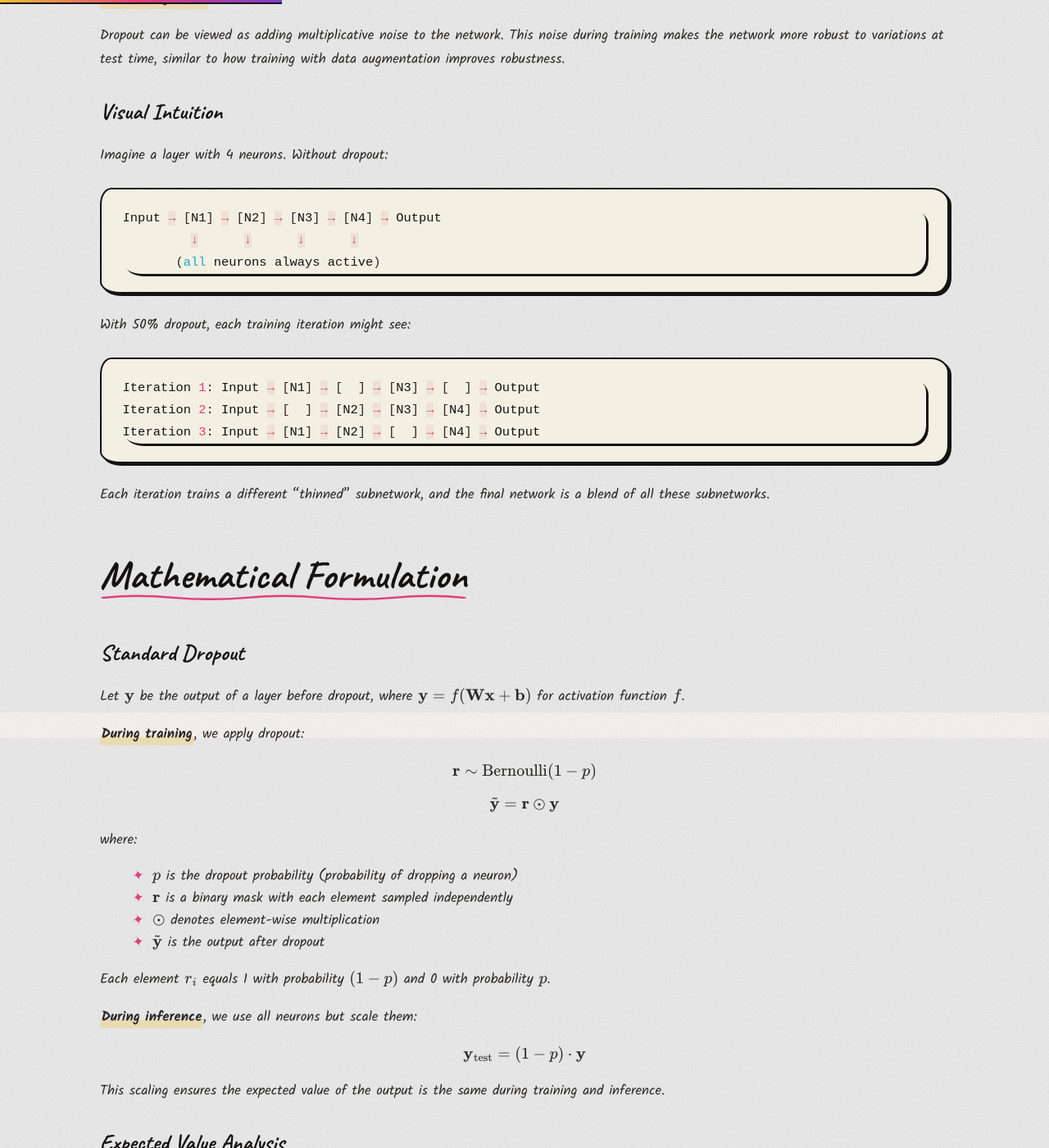
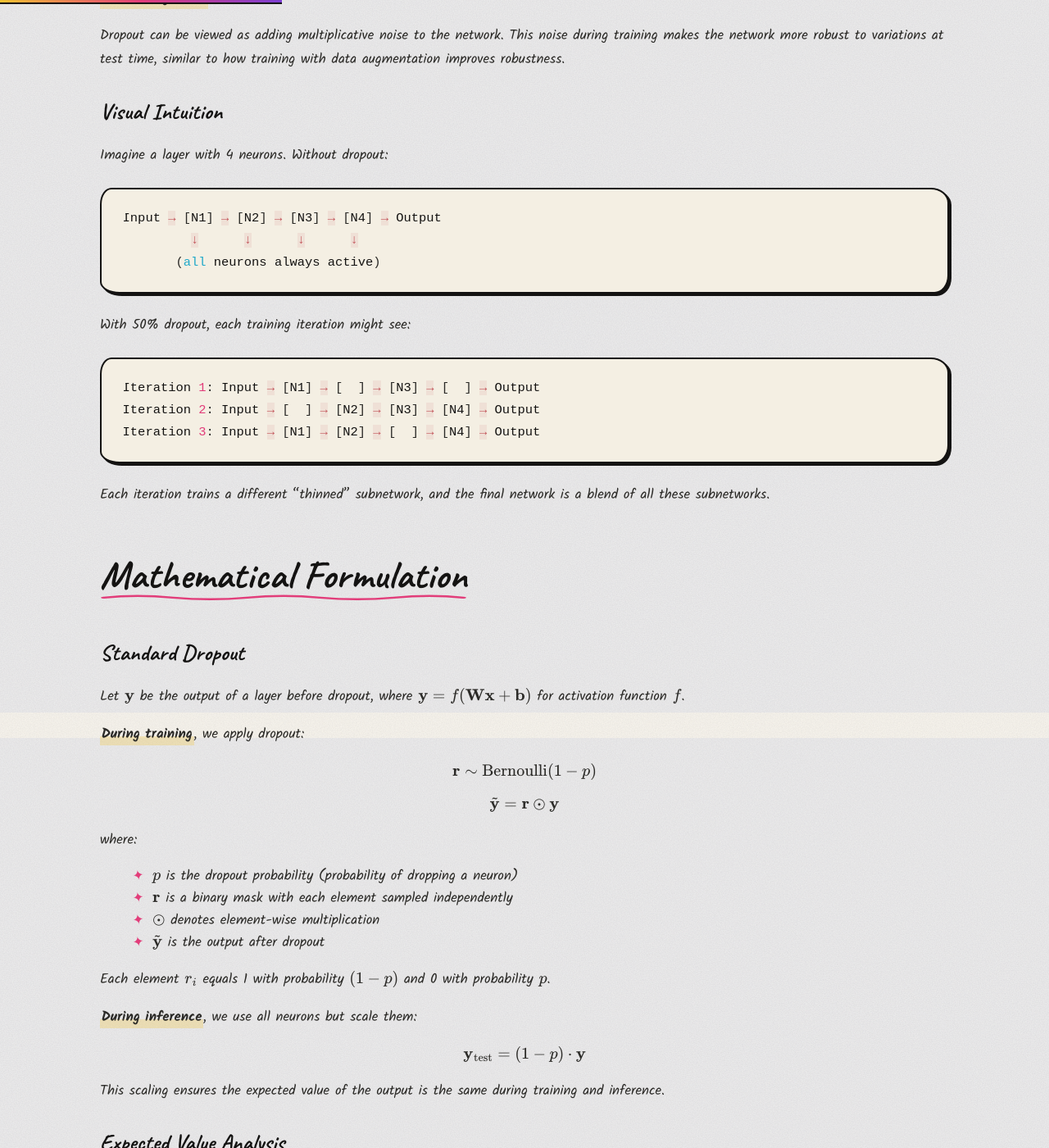
Before and after one commit to mayank1101/mayank1101.github.io, a Jekyll site: the page built from _posts/2026-01-06-dropout.md, in a window 1280 px wide and 1400 px high, scrolled down 3631 px. Shown: the whole window at 82% size. Built offline with Jekyll 4.4.1, drawn with Linux system fonts in a browser that asks for light colours; some web fonts are replaced.

Commit message:
fixed double border boxes issue in blogs

```diff
--- a/_sass/_dark-mode.scss
+++ b/_sass/_dark-mode.scss
@@ -134,6 +134,14 @@
   .highlight {
     background: #18171C;
     border-color: var(--ink);
+
+    pre {
+      background: transparent;
+      border: none;
+      box-shadow: none;
+      margin: 0;
+      padding: 0;
+    }
   }
 
   code {
--- a/_sass/_theme-overrides.scss
+++ b/_sass/_theme-overrides.scss
@@ -105,12 +105,21 @@ table {
 }
 
 // ----- Inline & block code -----
+pre,
 .highlight {
   background: var(--bg-secondary);
   border: 2.5px solid var(--ink);
   border-radius: $border-radius-md;
   box-shadow: var(--shadow-soft);
   font-family: $font-mono;
+
+  pre {
+    background: transparent;
+    border: none;
+    box-shadow: none;
+    margin: 0;
+    padding: 0;
+  }
 }
 
 code {
```
